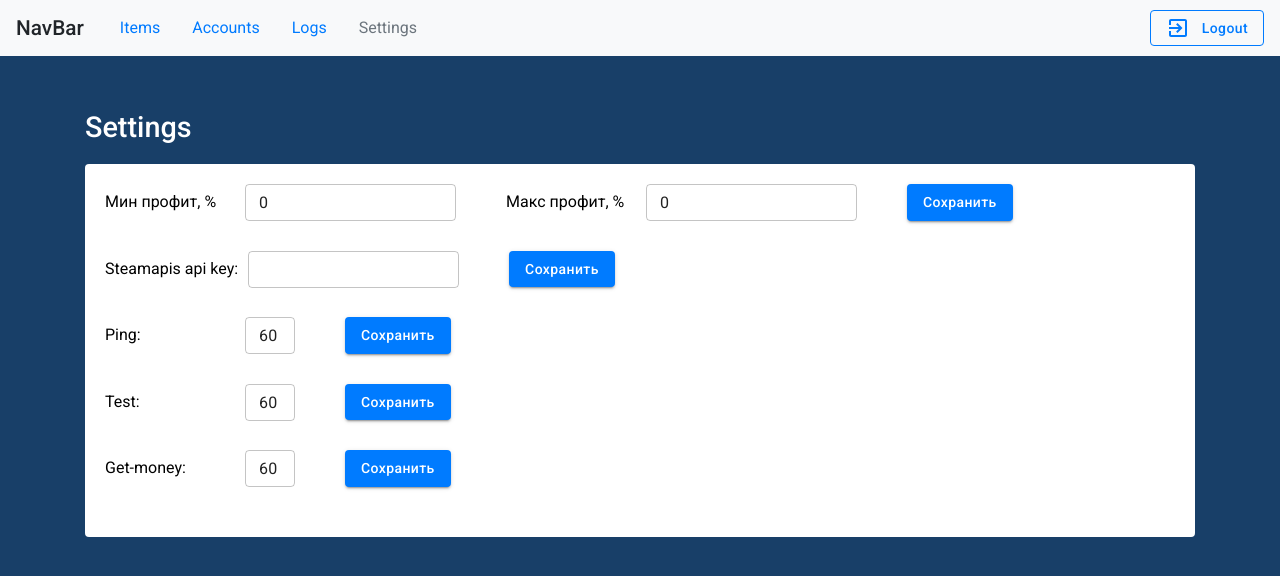
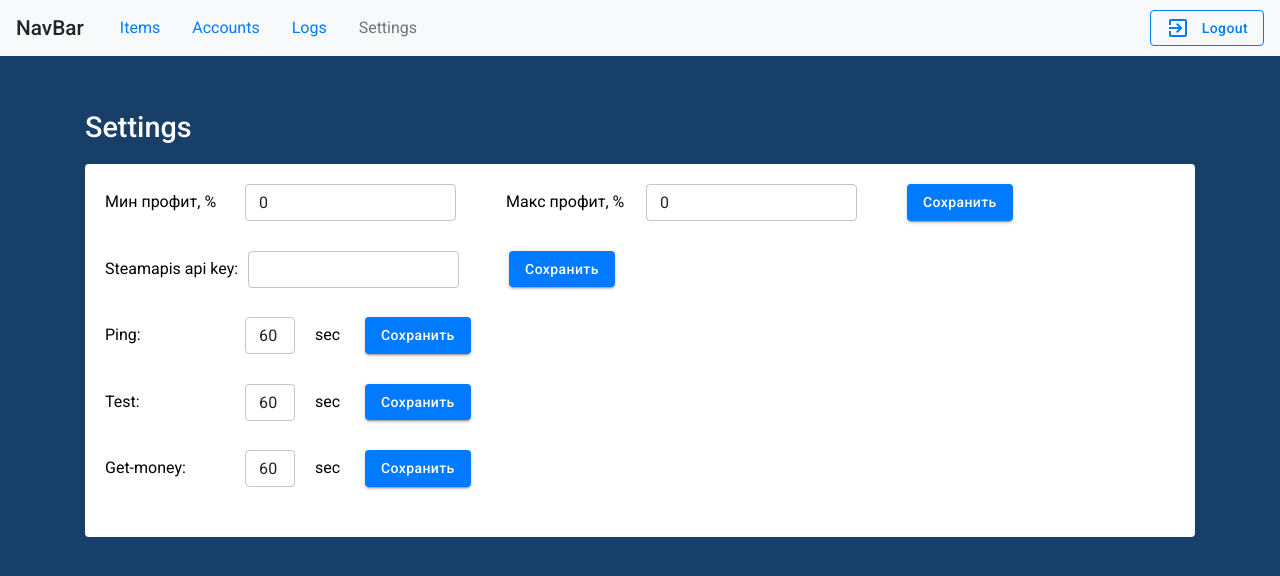
Before and after one commit to GoraChitich/bots, a React (Create React App) app: page /settings in a window 1280 px wide. Shown: the top 576 px of the page. Built offline with nearby package versions, Linux system fonts and the light colour scheme; no server answers; sample sign-in values are in the browser's storage.

Commit message:
task items 1.1 - 1.3, 5 all what I could understand

```diff
--- a/src/components/ItemsTable/ItemsTable.tsx
+++ b/src/components/ItemsTable/ItemsTable.tsx
@@ -169,7 +169,7 @@ const ItemsTable: React.FC<any> = ({
               .map((row: any, index: number) => (
                 <TableRow key={row.assetId}>
                   <TableCell align="center">
-                    {index + 1}
+                    {(page - 1) * show + index + 1}
                   </TableCell>
                   <TableCell>
                     {row.accountSeller || ''}
@@ -179,22 +179,28 @@ const ItemsTable: React.FC<any> = ({
                       <a
                         target="_blank"
                         rel="noreferrer"
-                        href={`https://market.csgo.com/?s=price&r=&q=&engName=&search=${row.hashName}`}
+                        href={`https://market.csgo.com/?s=price&r=&q=&search=${row.hashName}`}
                       >
                         EN
                       </a>
                       <a
                         target="_blank"
                         rel="noreferrer"
-                        href={`https://market.csgo.com/?s=price&r=&q=&ruName=&search=${row.hashName}`}
+                        href={`https://market.csgo.com/?s=price&r=&q=&search=${row.ruHashName}`}
                       >
                         RU
                       </a>
                     </LinksWrapper>
                     <Tooltip title={row.hashName}>
-                      <ItemName>
-                        {row.hashName}
-                      </ItemName>
+                      <LinksWrapper className={classes.linkLeft}>
+                        <a
+                          target="_blank"
+                          rel="noreferrer"
+                          href={`https://market.csgo.com/item/${row.tmId}`}
+                        >
+                          {row.hashName}
+                        </a>
+                      </LinksWrapper>
                     </Tooltip>
                   </TableCell>
                   <TableCell align="center">
--- a/src/components/ItemsTable/styles.ts
+++ b/src/components/ItemsTable/styles.ts
@@ -71,6 +71,10 @@ export const useStyles = makeStyles({
       padding: '5px 30px 5px 10px',
     },
   },
+  linkLeft: {
+    justifyContent: 'left',
+    display: 'flex',
+  },
 });
 
 export const TableCellContentWrapper = styled.div`
--- a/src/pages/Settings/Settings.tsx
+++ b/src/pages/Settings/Settings.tsx
@@ -174,6 +174,9 @@ const Settings: React.FC = () => {
             onChange={changeHandler}
             type="tel"
           />
+          <Label className={classes.sec}>
+            sec
+          </Label>
           <Button
             className={classes.button}
             color="primary"
@@ -197,6 +200,9 @@ const Settings: React.FC = () => {
             onChange={changeHandler}
             type="tel"
           />
+          <Label className={classes.sec}>
+            sec
+          </Label>
           <Button
             className={classes.button}
             color="primary"
@@ -220,6 +226,9 @@ const Settings: React.FC = () => {
             onChange={changeHandler}
             type="tel"
           />
+          <Label className={classes.sec}>
+            sec
+          </Label>
           <Button
             className={classes.button}
             color="primary"
--- a/src/pages/Settings/styles.ts
+++ b/src/pages/Settings/styles.ts
@@ -22,7 +22,7 @@ export const useStyles = makeStyles({
     background: '#fff',
     marginLeft: '5px',
     height: '36px',
-    marginRight: '50px',
+    marginRight: '20px',
     '& fieldset': {
       height: '42px',
     },
@@ -35,6 +35,10 @@ export const useStyles = makeStyles({
     textTransform: 'none',
     height: '36p',
     minWidth: '105px',
+  },
+  sec: {
+    width: '20px',
+    minWidth: '45px',
   },
 });
 
```
